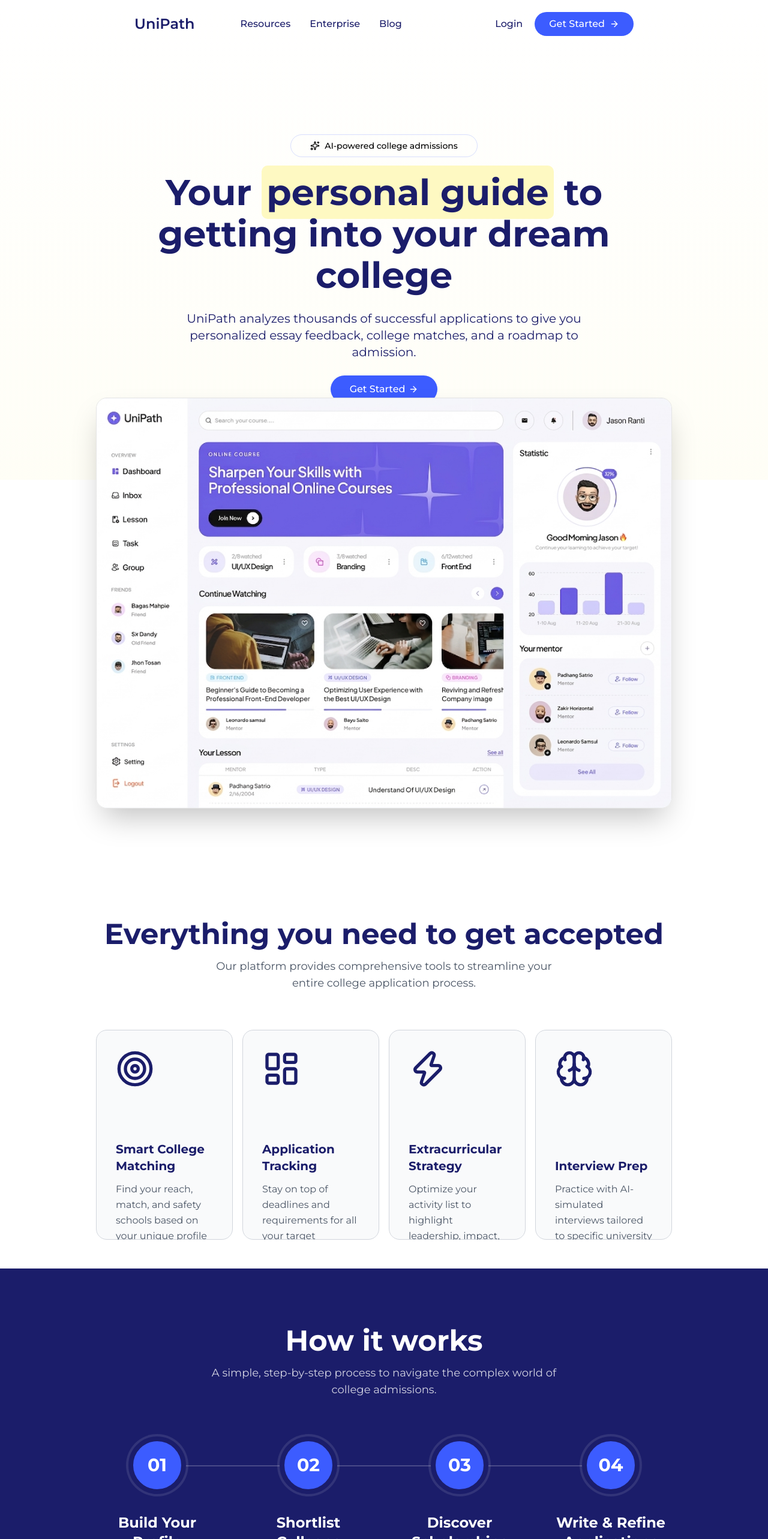
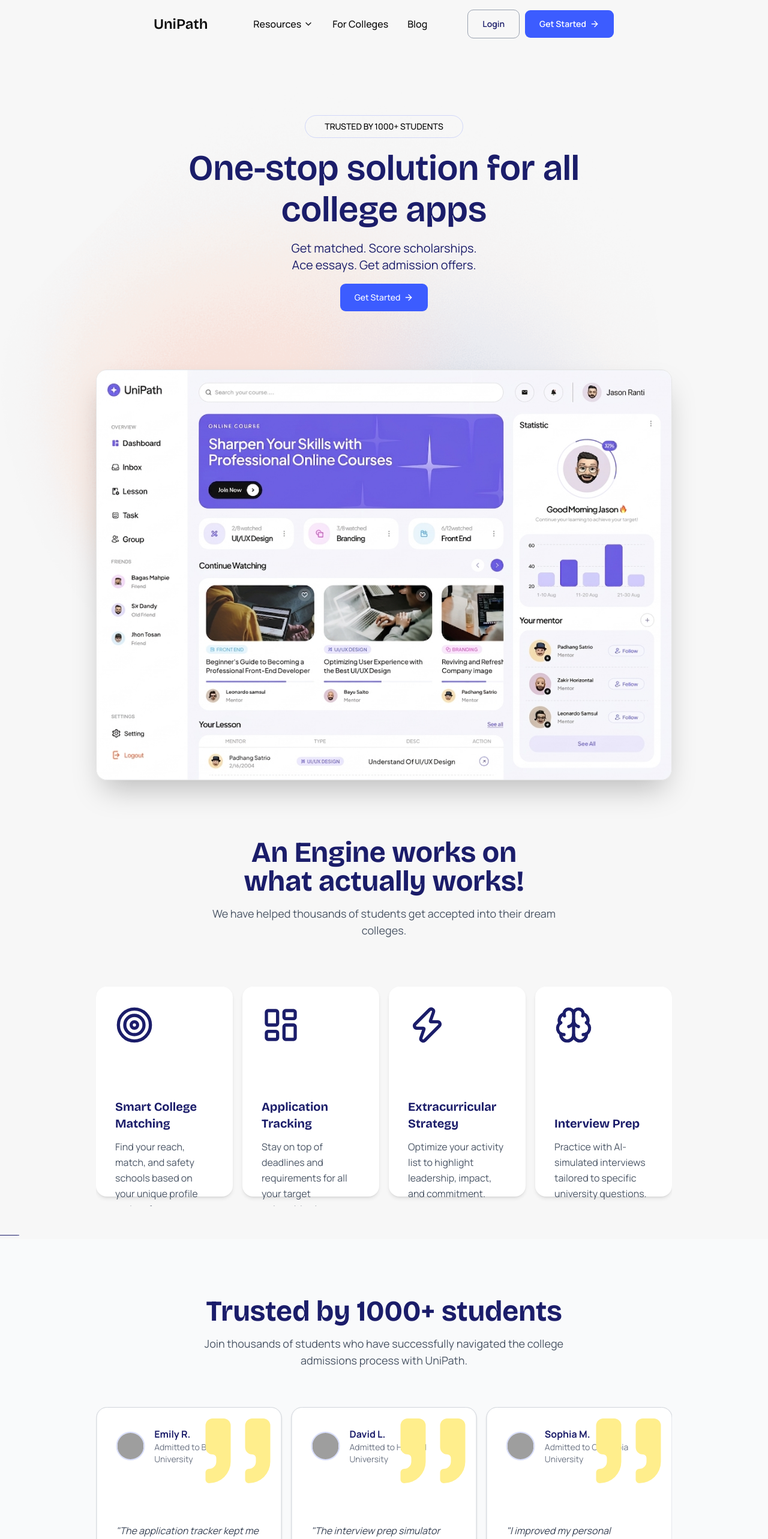
Before and after one commit to afridiashir/unipath-landing-page, a Next.js app: page / in a window 1280 px wide. Shown: the top 2566 px of the page at 60% size. Built offline with nearby package versions, Linux system fonts and the light colour scheme; grey boxes are pictures that could not be loaded.

Commit message:
website enhanced

```diff
--- a/app/globals.css
+++ b/app/globals.css
@@ -7,7 +7,7 @@
 :root {
   --primary: #1b1d6a;
   --secondary: #3c5cff;
-  --background: oklch(1 0 0);
+  --background: #F7F7F7;
   --foreground: oklch(0.145 0 0);
   --card: oklch(1 0 0);
   --card-foreground: oklch(0.145 0 0);
@@ -44,11 +44,32 @@
   --color-foreground: var(--foreground);
   --color-primary: var(--primary);
   --color-secondary: var(--secondary);
-  --font-sans: var(--font-montserrat);
+
+  --font-heading: var(--font-heading);
+  --font-body: var(--font-body);
 }
 
+h1,
+h2,
+h3,
+h4,
+h5,
+h6 {
+  font-family: var(--font-heading);
+}
+
+p {
+  font-family: var(--font-body);
+}
 body {
-  font-family: var(--font-montserrat);
+  font-family: var(--font-body);
+}
+
+.font-heading{
+  font-family: var(--font-heading);
+}
+.font-body{
+  font-family: var(--font-body);
 }
 
 @theme inline {
@@ -102,6 +123,6 @@ body {
     @apply bg-background text-foreground;
   }
   html {
-    @apply font-sans;
+    @apply font-body;
   }
 }
--- a/app/layout.tsx
+++ b/app/layout.tsx
@@ -1,13 +1,16 @@
 import type { Metadata } from "next";
-import { Montserrat, Geist } from "next/font/google";
+import { Bricolage_Grotesque, Manrope } from "next/font/google";
 import "./globals.css";
 import { cn } from "@/lib/utils";
 
-const geist = Geist({subsets:['latin'],variable:'--font-sans'});
+const bricolage = Bricolage_Grotesque({
+  subsets: ["latin"],
+  variable: "--font-heading",
+});
 
-const montserrat = Montserrat({
-  variable: "--font-montserrat",
+const manrope = Manrope({
   subsets: ["latin"],
+  variable: "--font-body",
 });
 
 export const metadata: Metadata = {
@@ -22,8 +25,18 @@ export default function RootLayout({
   children: React.ReactNode;
 }>) {
   return (
-    <html lang="en" className={cn("h-full", "antialiased", montserrat.variable, "font-sans", geist.variable)}>
-      <body className="min-h-full flex flex-col">{children}</body>
+    <html
+      lang="en"
+      className={cn(
+        "h-full",
+        "antialiased",
+        bricolage.variable,
+        manrope.variable,
+      )}
+    >
+      <body className="min-h-full flex flex-col bg-[#F7F7F7] font-[family-name:var(--font-body)]">
+        {children}
+      </body>
     </html>
   );
 }
--- a/components/CTA.tsx
+++ b/components/CTA.tsx
@@ -3,7 +3,7 @@ import { ArrowRight } from "lucide-react";
 
 const CTA = () => {
   return (
-    <section className="py-24 bg-white px-4 md:px-20 xl:px-40">
+    <section className="py-24 bg-white px-4 md:px-20 xl:px-40 relative z-1">
       <div className="bg-secondary rounded-[3rem] p-12 md:p-20 text-center text-white relative overflow-hidden">
         {/* Decorative elements */}
         <div className="absolute top-0 right-0 w-[500px] h-[500px] bg-white/10 rounded-full blur-3xl -translate-y-1/2 translate-x-1/3" />
--- a/components/Features.tsx
+++ b/components/Features.tsx
@@ -65,15 +65,15 @@ const Features = () => {
   );
 
   return (
-    <section className="py-12 bg-white px-4 md:px-20 xl:px-40 overflow-hidden">
+    <section className="py-12 mt-12  px-4 md:px-20 xl:px-40 overflow-hidden">
       <div className="text-center mb-16">
         <h2 className="text-3xl md:text-5xl font-bold text-primary mb-4">
-          Everything you need to get accepted
+          An Engine works on <br /> what actually works!
         </h2>
 
         <p className="text-lg text-gray-600 max-w-[600px] mx-auto">
-          Our platform provides comprehensive tools to streamline your entire
-          college application process.
+          We have helped thousands of students get accepted into their dream
+          colleges.
         </p>
       </div>
 
@@ -90,9 +90,9 @@ const Features = () => {
           {features.map((feature, index) => (
             <CarouselItem
               key={index}
-              className="pl-4 basis-full md:basis-1/2 lg:basis-1/4"
+              className="pl-4 basis-full md:basis-1/2 lg:basis-1/4 py-4"
             >
-              <div className="h-[350px] p-8 rounded-2xl bg-gray-50 border border-gray-300 hover:shadow-lg transition-all duration-300 flex flex-col justify-between">
+              <div className="h-[350px] p-8 rounded-2xl bg-white shadow-md hover:shadow-lg transition-all duration-300 flex flex-col justify-between">
                 <div className="w-24 h-24 text-primary">
                   <feature.icon className="w-16 h-16" />
                 </div>
--- a/components/Hero.tsx
+++ b/components/Hero.tsx
@@ -4,25 +4,22 @@ import { ArrowRight, Sparkles } from "lucide-react";
 
 const Hero = () => {
   return (
-    <section className="overflow-visible">
-      <div className="min-h-screen flex items-center justify-center pt-0 md:pt-24 flex-col px-4 md:px-20 xl:px-40 gap-6 bg-gradient-to-t from-yellow-50/40 to-white">
-        <p className="flex items-center gap-2 text-sm text-black font-medium text-center border border-secondary/20 rounded-full px-8 py-2">
-          <Sparkles className="w-4 h-4" />
-          AI-powered college admissions
+    <section
+      className="overflow-visible bg-no-repeat bg-center bg-cover"
+      style={{ backgroundImage: "url('/background.png')" }}
+    >
+      <div className="max-h-screen flex items-center justify-start pt-48 md:pt-48 flex-col px-4 md:px-20 xl:px-40 gap-4">
+        <p className="flex items-center gap-2 text-sm text-black font-medium text-center border border-secondary/20 rounded-full px-8 py-2 uppercase">
+          Trusted by 1000+ students
         </p>
 
-        <h1 className="text-3xl md:text-6xl leading-[1.15] max-w-[800px] font-bold text-primary text-center">
-          Your{" "}
-          <span className="bg-yellow-100 px-2 py-2 rounded-lg">
-            personal guide
-          </span>{" "}
-          to getting into your dream college
+        <h1 className="text-5xl md:text-6xl leading-[1.15] max-w-[800px] font-semibold text-primary text-center">
+          One-stop solution for all college apps
         </h1>
 
-        <p className="text-base md:text-xl text-primary text-center max-w-[700px]">
-          UniPath analyzes thousands of successful applications to give you
-          personalized essay feedback, college matches, and a roadmap to
-          admission.
+        <p className="text-base font-body md:text-xl text-primary text-center max-w-[700px]">
+          Get matched. Score scholarships.
+          <br /> Ace essays. Get admission offers.
         </p>
 
         <div className="flex flex-row gap-4">
@@ -33,7 +30,7 @@ const Hero = () => {
       </div>
 
       {/* Dashboard Image */}
-      <div className="relative -translate-y-[30%] lg:-translate-y-[20%] flex items-center justify-center  px-4 md:px-20 xl:px-40">
+      <div className="flex mt-24 items-center justify-center  px-4 md:px-20 xl:px-40">
         <div className="border rounded-2xl overflow-hidden shadow-2xl max-w-[1000px]">
           <img
             src="/dashboard.png"
--- a/components/HowItWorks.tsx
+++ b/components/HowItWorks.tsx
@@ -1,3 +1,11 @@
+"use client";
+
+import { useEffect, useRef } from "react";
+import { gsap } from "gsap";
+import { ScrollTrigger } from "gsap/ScrollTrigger";
+
+gsap.registerPlugin(ScrollTrigger);
+
 const steps = [
   {
     number: "01",
@@ -23,35 +31,167 @@ const steps = [
     description:
       "Write compelling essays with AI assistance, get feedback from real counselors, and finalize your applications with confidence.",
   },
+  {
+    number: "05",
+    title: "Get your dream college",
+    description:
+      "Send your applications, track your progress, and celebrate as you receive admission offers from your dream colleges.",
+  },
 ];
 
 const HowItWorks = () => {
+  const sectionRef = useRef<HTMLElement>(null);
+  const lineProgressRef = useRef<HTMLDivElement>(null);
+  const stepRefs = useRef<(HTMLDivElement | null)[]>([]);
+
+  useEffect(() => {
+    const ctx = gsap.context(() => {
+      const totalSteps = steps.length;
+
+      // Set all steps hidden initially except first
+      stepRefs.current.forEach((step, i) => {
+        if (!step) return;
+        gsap.set(step, {
+          opacity: i === 0 ? 1 : 0,
+          y: i === 0 ? 0 : 60,
+          scale: i === 0 ? 1 : 0.9,
+        });
+      });
+
+      // Initialize first dot as active
+      const firstDot = document.querySelector('[data-dot="0"]');
+      if (firstDot) gsap.set(firstDot, { scale: 1.4, opacity: 1 });
+
+      // Pin + scrub timeline
+      const tl = gsap.timeline({
+        scrollTrigger: {
+          trigger: sectionRef.current,
+          start: "top top",
+          end: `+=${totalSteps * 120}%`,
+          pin: true,
+          pinSpacing: true,
+          scrub: 1,
+          anticipatePin: 1,
+          onToggle: (self) => {
+            if (sectionRef.current) {
+              sectionRef.current.style.zIndex = self.isActive ? "50" : "0";
+            }
+          },
+        },
+      });
+
+      // Line fills as we progress
+      tl.to(
+        lineProgressRef.current,
+        { scaleX: 4.3, ease: "none", duration: totalSteps - 1 },
+        0,
+      );
+
+      // Step transitions
+      for (let i = 0; i < totalSteps - 1; i++) {
+        const current = stepRefs.current[i];
+        const next = stepRefs.current[i + 1];
+        const currentDot = document.querySelector(`[data-dot="${i}"]`);
+        const nextDot = document.querySelector(`[data-dot="${i + 1}"]`);
+
+        // Out: current slides up and fades
+        tl.to(
+          current,
+          { opacity: 0, y: -70, scale: 0.9, duration: 0.45, ease: "power2.in" },
+          i + 0.25,
+        );
+
+        // Dim current dot
+        tl.to(currentDot, { scale: 1, opacity: 0.3, duration: 0.3 }, i + 0.3);
+
+        // In: next slides up from below
+        tl.to(
+          next,
+          { opacity: 1, y: 0, scale: 1, duration: 0.55, ease: "power3.out" },
+          i + 0.55,
+        );
+
+        // Light up next dot
+        tl.to(nextDot, { scale: 1.4, opacity: 1, duration: 0.3 }, i + 0.55);
+      }
+    }, sectionRef);
+
+    return () => ctx.revert();
+  }, []);
+
   return (
-    <section className="py-24 bg-primary text-white px-4 md:px-20 xl:px-40">
-      <div className="text-center mb-16">
+    <section
+      ref={sectionRef}
+      className="h-screen bg-primary text-white flex flex-col justify-center overflow-hidden px-4 md:px-20 xl:px-40 relative"
+      style={{ zIndex: 50 }}
+    >
+      {/* Header */}
+      <div className="text-center mb-12">
         <h2 className="text-3xl md:text-5xl font-bold mb-4">How it works</h2>
-        <p className="text-lg text-white/80 max-w-[600px] mx-auto">
+        <p className="text-lg text-white/70 max-w-[600px] mx-auto">
           A simple, step-by-step process to navigate the complex world of
           college admissions.
         </p>
       </div>
 
-      <div className="grid grid-cols-1 md:grid-cols-4 gap-12 relative">
-        {/* Connecting Line */}
-        <div className="hidden md:block absolute top-12 left-[15%] right-[15%] h-[2px] bg-white/20" />
+      {/* Progress indicator */}
+      <div className="flex items-center justify-center mb-14">
+        {steps.map((_, i) => (
+          <div key={i} className="flex items-center">
+            <div
+              data-dot={i}
+              className="w-3 h-3 rounded-full"
+              style={{
+                backgroundColor: "white",
+                opacity: i === 0 ? 1 : 0.25,
+                transform: i === 0 ? "scale(1.4)" : "scale(1)",
+                transition: "none",
+              }}
+            />
+            {i < steps.length - 1 && (
+              <div className="relative w-20 md:w-28 h-[2px] bg-white/20">
+                {i === 0 && (
+                  <div
+                    ref={lineProgressRef}
+                    className="absolute inset-0 bg-white origin-left"
+                    style={{ transform: "scaleX(0)" }}
+                  />
+                )}
+              </div>
+            )}
+          </div>
+        ))}
+      </div>
 
+      {/* Steps stacked */}
+      <div
+        className="relative flex items-center justify-center"
+        style={{ height: "300px" }}
+      >
         {steps.map((step, index) => (
           <div
             key={index}
-            className="relative z-10 flex flex-col items-center text-center"
+            ref={(el) => {
+              stepRefs.current[index] = el;
+            }}
+            className="absolute inset-0 flex flex-col items-center text-center px-4"
           >
-            <div className="w-24 h-24 rounded-full bg-secondary flex items-center justify-center text-3xl font-bold mb-8 border-8 border-primary shadow-[0_0_0_4px_rgba(255,255,255,0.1)]">
+            <div className="w-24 h-24 rounded-full bg-secondary flex items-center justify-center text-3xl font-bold mb-6 border-8 border-primary shadow-[0_0_0_4px_rgba(255,255,255,0.12)]">
               {step.number}
             </div>
-            <h3 className="text-2xl font-bold mb-4">{step.title}</h3>
-            <p className="text-white/80 leading-relaxed">{step.description}</p>
+            <h3 className="text-2xl md:text-3xl font-bold mb-4">
+              {step.title}
+            </h3>
+            <p className="text-white/75 leading-relaxed max-w-[520px] text-base md:text-lg">
+              {step.description}
+            </p>
           </div>
         ))}
+      </div>
+
+      {/* Scroll hint */}
+      <div className="text-center mt-10 text-white/35 text-xs tracking-[0.2em] uppercase">
+        Scroll to explore
       </div>
     </section>
   );
--- a/components/Navbar.tsx
+++ b/components/Navbar.tsx
@@ -15,31 +15,27 @@ const navLinks: NavItem[] = [
   {
     label: "Resources",
     href: "/resources",
-    // children: [
-    //   {
-    //     label: "Guides",
-    //     href: "/resources/guides",
-    //   },
-    //   {
-    //     label: "Scholarships",
-    //     href: "/resources/scholarships",
-    //   },
-    //   {
-    //     label: "Universities",
-    //     href: "/resources/universities",
-    //   },
-    //   {
-    //     label: "GPA Calculator",
-    //     href: "/resources/gpa-calculator",
-    //   },
-    //   {
-    //     label: "GPA Calculator",
-    //     href: "/resources/gpa-calculator",
-    //   },
-    // ],
+    children: [
+      {
+        label: "Guides",
+        href: "/resources/guides",
+      },
+      {
+        label: "Scholarships",
+        href: "/resources/scholarships",
+      },
+      {
+        label: "Universities",
+        href: "/resources/universities",
+      },
+      {
+        label: "GPA Calculator",
+        href: "/resources/gpa-calculator",
+      },
+    ],
   },
   {
-    label: "Enterprise",
+    label: "For Colleges",
     href: "/enterprise",
   },
   {
@@ -52,22 +48,25 @@ const Navbar = () => {
   return (
     <>
       {/* Mobile Navbar */}
-      <div className="absolute top-0 left-0 right-0 flex lg:hidden items-center justify-between px-4 h-[80px]">
+      <div className="absolute top-0 left-0 right-0 flex lg:hidden items-center justify-between px-8 h-[80px]">
         <div className="flex items-center gap-2">
-          <MobileMenu />
-          <Link href="/" className="text-2xl font-semibold text-primary">
+          <Link
+            href="/"
+            className="font-heading text-2xl font-semibold text-primary"
+          >
             UniPath
           </Link>
         </div>
-        <Button variant={"secondary"}>
-          Get Started <ArrowRight className="w-4 h-4" />
-        </Button>
+        <MobileMenu />
       </div>
 
       {/* Desktop Navbar */}
-      <div className="absolute top-0 left-0 right-0 hidden lg:flex items-center justify-between h-[80px] px-36 xl:px-56">
+      <div className="absolute top-0 left-0 right-0 hidden lg:flex items-center justify-between h-[80px] px-36 xl:px-64">
         <div className="flex items-center gap-16">
-          <Link href="/" className="text-2xl font-semibold text-primary">
+          <Link
+            href="/"
+            className="font-heading text-2xl font-semibold hover:text-primary"
+          >
             UniPath
           </Link>
 
@@ -78,19 +77,25 @@ const Navbar = () => {
           </div>
         </div>
 
-        <div className="flex items-center gap-5">
-          <Link
-            href="#"
-            className="font-medium text-primary hover:text-primary/80 transition-colors"
-          >
-            Login
+        <div className="flex items-center gap-2 font-body">
+          <Link href="#">
+            <Button
+              variant={"outline"}
+              size="lg"
+              className="font-semibold cursor-pointer"
+            >
+              Login
+            </Button>
           </Link>
 
-          <Link
-            href="#"
-            className="bg-secondary flex items-center gap-2 hover:bg-secondary/90 px-6 py-2 rounded-full text-white font-medium transition-colors"
-          >
-            Get Started <ArrowRight className="w-4 h-4" />
+          <Link href="#">
+            <Button
+              variant={"secondary"}
+              size="lg"
+              className="font-semibold cursor-pointer"
+            >
+              Get Started <ArrowRight className="w-4 h-4" />
+            </Button>
           </Link>
         </div>
       </div>
@@ -120,11 +125,13 @@ const DesktopNavItem = ({
     <div className="relative group">
       <Link
         href={item.href}
-        className="flex items-center gap-1 px-3 py-2 text-primary font-medium hover:text-secondary transition-colors"
+        className="flex text-base items-center gap-1 px-3 py-2 font-medium hover:text-primary transition-colors"
       >
         {item.label}
 
-        {item.children && <ChevronDown className="w-4 h-4" />}
+        {item.children && (
+          <ChevronDown className="w-4 h-4 group-hover:rotate-180 transition-all duration-200" />
+        )}
       </Link>
 
       {/* Dropdown */}
@@ -134,7 +141,7 @@ const DesktopNavItem = ({
             <Link
               key={child.label}
               href={child.href}
-              className="block px-4 py-3 rounded-xl text-sm text-gray-700 hover:bg-gray-100 transition-colors"
+              className="block font-body font-medium px-4 py-3 rounded-xl text-sm text-gray-700 hover:bg-gray-100 transition-colors"
             >
               {child.label}
             </Link>
--- a/components/Testimonials.tsx
+++ b/components/Testimonials.tsx
@@ -64,7 +64,7 @@ const Testimonials = () => {
   );
 
   return (
-    <section className="py-24 bg-gray-50 px-4 md:px-20 xl:px-40 overflow-hidden">
+    <section className="py-24 bg-gray-50 px-4 md:px-20 xl:px-40 overflow-hidden relative z-1">
       <div className="text-center mb-16">
         <h2 className="text-3xl md:text-5xl font-bold text-primary mb-4">
           Trusted by 1000+ students
--- a/components/ui/button.tsx
+++ b/components/ui/button.tsx
@@ -5,13 +5,14 @@ import { Slot } from "radix-ui";
 import { cn } from "@/lib/utils";
 
 const buttonVariants = cva(
-  "group/button inline-flex shrink-0 items-center justify-center rounded-full border border-transparent bg-clip-padding text-base font-medium whitespace-nowrap transition-all outline-none select-none focus-visible:border-ring focus-visible:ring-3 focus-visible:ring-ring/50 active:not-aria-[haspopup]:translate-y-px disabled:pointer-events-none disabled:opacity-50 aria-invalid:border-destructive aria-invalid:ring-3 aria-invalid:ring-destructive/20 dark:aria-invalid:border-destructive/50 dark:aria-invalid:ring-destructive/40 [&_svg]:pointer-events-none [&_svg]:shrink-0 [&_svg:not([class*='size-'])]:size-4",
+  "group/button inline-flex shrink-0 items-center justify-center rounded-lg border border-transparent bg-clip-padding text-base font-medium whitespace-nowrap transition-all outline-none select-none focus-visible:border-ring focus-visible:ring-3 focus-visible:ring-ring/50 active:not-aria-[haspopup]:translate-y-px disabled:pointer-events-none disabled:opacity-50 aria-invalid:border-destructive aria-invalid:ring-3 aria-invalid:ring-destructive/20 dark:aria-invalid:border-destructive/50 dark:aria-invalid:ring-destructive/40 [&_svg]:pointer-events-none [&_svg]:shrink-0 [&_svg:not([class*='size-'])]:size-4",
   {
     variants: {
       variant: {
-        default: "bg-primary text-primary-foreground [a]:hover:bg-primary/80",
+        default:
+          "bg-primary text-primary-foreground hover:bg-primary/90 [a]:hover:bg-primary/80",
         outline:
-          "border-border bg-background hover:bg-muted hover:text-primary text-primary aria-expanded:bg-muted aria-expanded:text-foreground dark:border-input dark:bg-input/30 dark:hover:bg-input/50",
+          "border-border border-gray-400 bg-background hover:bg-muted hover:border-gray-600 hover:text-black text-primary aria-expanded:bg-muted aria-expanded:text-foreground dark:border-input dark:bg-input/30 dark:hover:bg-input/50",
         secondary:
           "bg-secondary text-secondary-foreground hover:bg-secondary/80 aria-expanded:bg-secondary aria-expanded:text-secondary-foreground",
         ghost:
@@ -22,10 +23,10 @@ const buttonVariants = cva(
       },
       size: {
         default:
-          "h-10 gap-1.5 px-8 py-2 has-data-[icon=inline-end]:pr-2 has-data-[icon=inline-start]:pl-2",
+          "h-8 gap-1.5 px-8 py-2 has-data-[icon=inline-end]:pr-2 has-data-[icon=inline-start]:pl-2",
         xs: "h-6 gap-1 rounded-[min(var(--radius-md),10px)] px-2 text-xs in-data-[slot=button-group]:rounded-lg has-data-[icon=inline-end]:pr-1.5 has-data-[icon=inline-start]:pl-1.5 [&_svg:not([class*='size-'])]:size-3",
         sm: "h-7 gap-1 rounded-[min(var(--radius-md),12px)] px-2.5 text-[0.8rem] in-data-[slot=button-group]:rounded-lg has-data-[icon=inline-end]:pr-1.5 has-data-[icon=inline-start]:pl-1.5 [&_svg:not([class*='size-'])]:size-3.5",
-        lg: "h-12 gap-1.5 px-8 has-data-[icon=inline-end]:pr-2 has-data-[icon=inline-start]:pl-2",
+        lg: "h-12 text-sm  gap-1.5 px-6 has-data-[icon=inline-end]:pr-2 has-data-[icon=inline-start]:pl-2",
         icon: "size-8",
         "icon-xs":
           "size-6 rounded-[min(var(--radius-md),10px)] in-data-[slot=button-group]:rounded-lg [&_svg:not([class*='size-'])]:size-3",
--- a/package.json
+++ b/package.json
@@ -16,6 +16,7 @@
     "contentful": "^11.12.2",
     "embla-carousel-autoplay": "^8.6.0",
     "embla-carousel-react": "^8.6.0",
+    "gsap": "^3.15.0",
     "lucide-react": "^1.16.0",
     "next": "16.2.6",
     "postcss": "^8.5.14",
```
Also changed, not shown: public/background.png (added), 1 other file (tests, documents, lock files or other folders).
